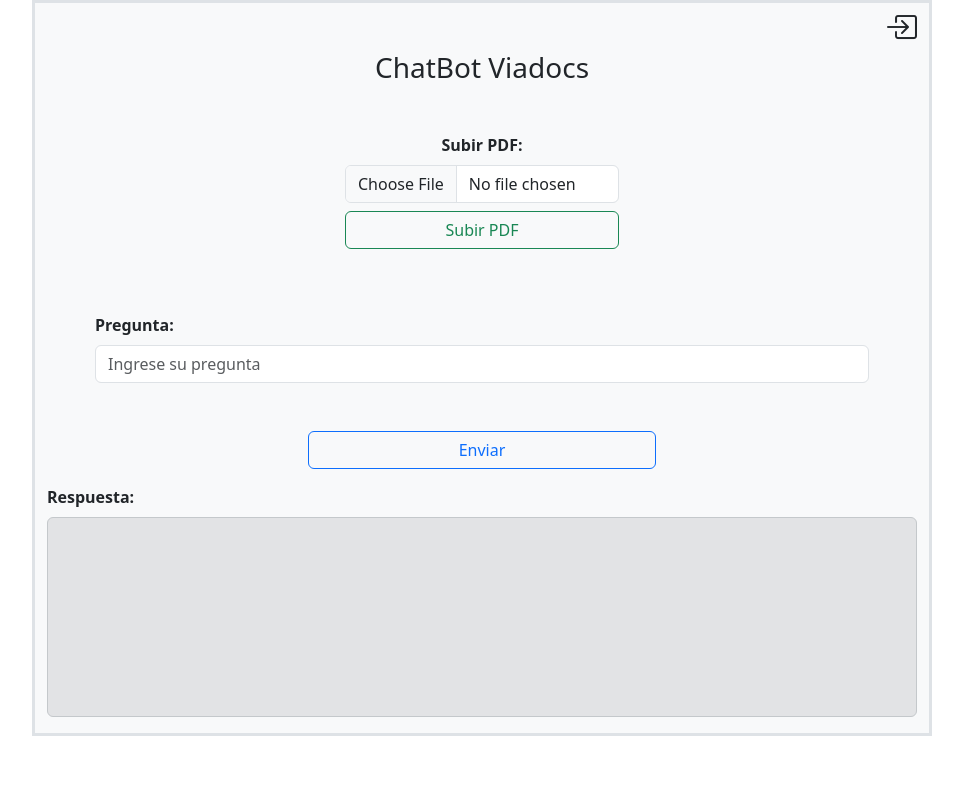
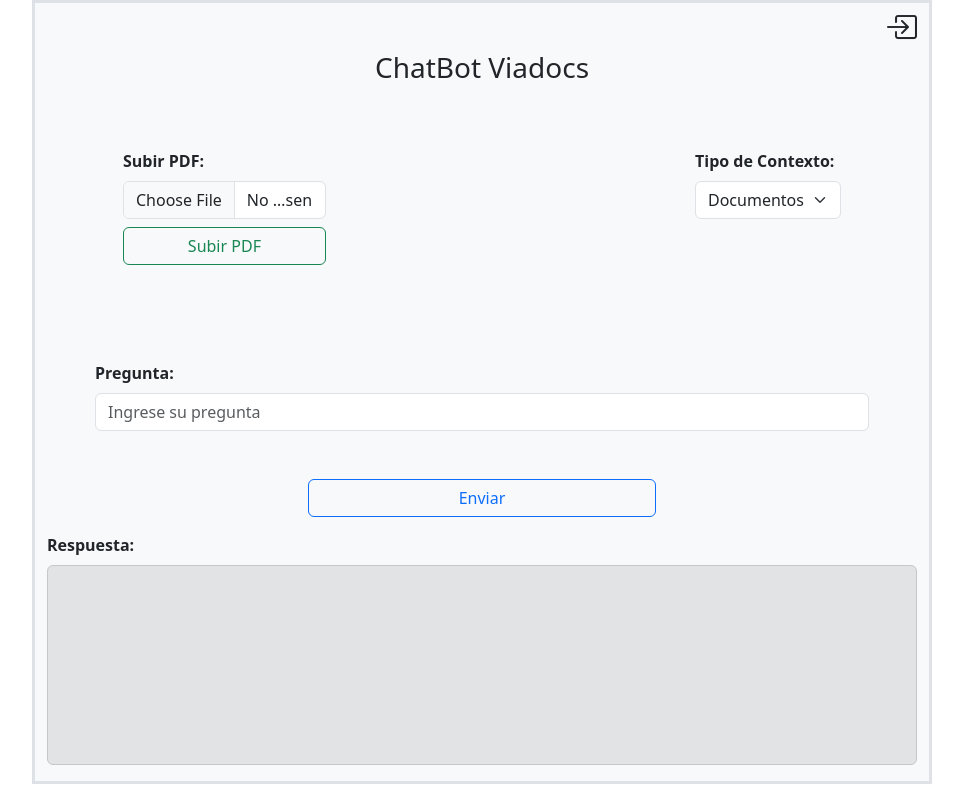
Before and after one commit to Bjcabello/chatbotv2, a React (Vite) app in the folder frontend/: page /chatbox in a window 1280 px wide. Shown: the whole page, without its empty margins (158-1121 px from the left). Built offline with nearby package versions, Linux system fonts and the light colour scheme; sample sign-in values are in the browser's storage.

Commit message:
agregando select a la vista del chat

```diff
--- a/frontend/src/components/ChatBox.jsx
+++ b/frontend/src/components/ChatBox.jsx
@@ -29,6 +29,7 @@ function ChatBox() {
   const [loading, setLoading] = useState(false);
   const [archivoPDF, setArchivoPDF] = useState(null);
   const { logout, isAuthenticated } = useContext(AuthContext);
+  const [contextType, setContextType] = useState('Documentos');
   const navigate = useNavigate();
   const token = localStorage.getItem('token') || '';
 
@@ -138,19 +139,29 @@ function ChatBox() {
           </i>
         </div>
         <h3 className="text-center mt-0">ChatBot Viadocs</h3>
-        <div className="row justify-content-center mt-5">
-          <div className="col-12 col-md-4 mb-3 d-flex flex-column align-items-center">
+        <div className="row m-3">
+          <div className="col-12  d-flex justify-content-between align-items-between">
+           <div className='m-5'>
               <label className="form-label fw-bold">Subir PDF:</label>
               <input
                 type="file"
                 accept=".pdf"
                 className="form-control"
-              style={{ width: '100%' }}
+                style={{ width: '60%' }}
                 onChange={(e) => setArchivoPDF(e.target.files[0])}
               />
-            <button className="btn btn-outline-success mt-2" style={{ width: '100%' }} onClick={handleSubirPDF}>
+              <button className="btn btn-outline-success mt-2" style={{ width: '60%' }} onClick={handleSubirPDF}>
                 Subir PDF
               </button>
+           </div>
+
+            <div className='m-5'>
+              <label htmlFor="contextType" className="form-label fw-bold">Tipo de Contexto:</label>
+              <select className="form-select" aria-label="Default select example" value={contextType} onChange={(e) => setContextType(e.target.value)}>
+              <option value="Documentos">Documentos</option>
+              <option value="Procesos">Procesos</option>
+            </select>
+            </div>
           </div>
         </div>
         <div className="m-5">
```
Lines whose indentation alone changed are shown as unchanged.
